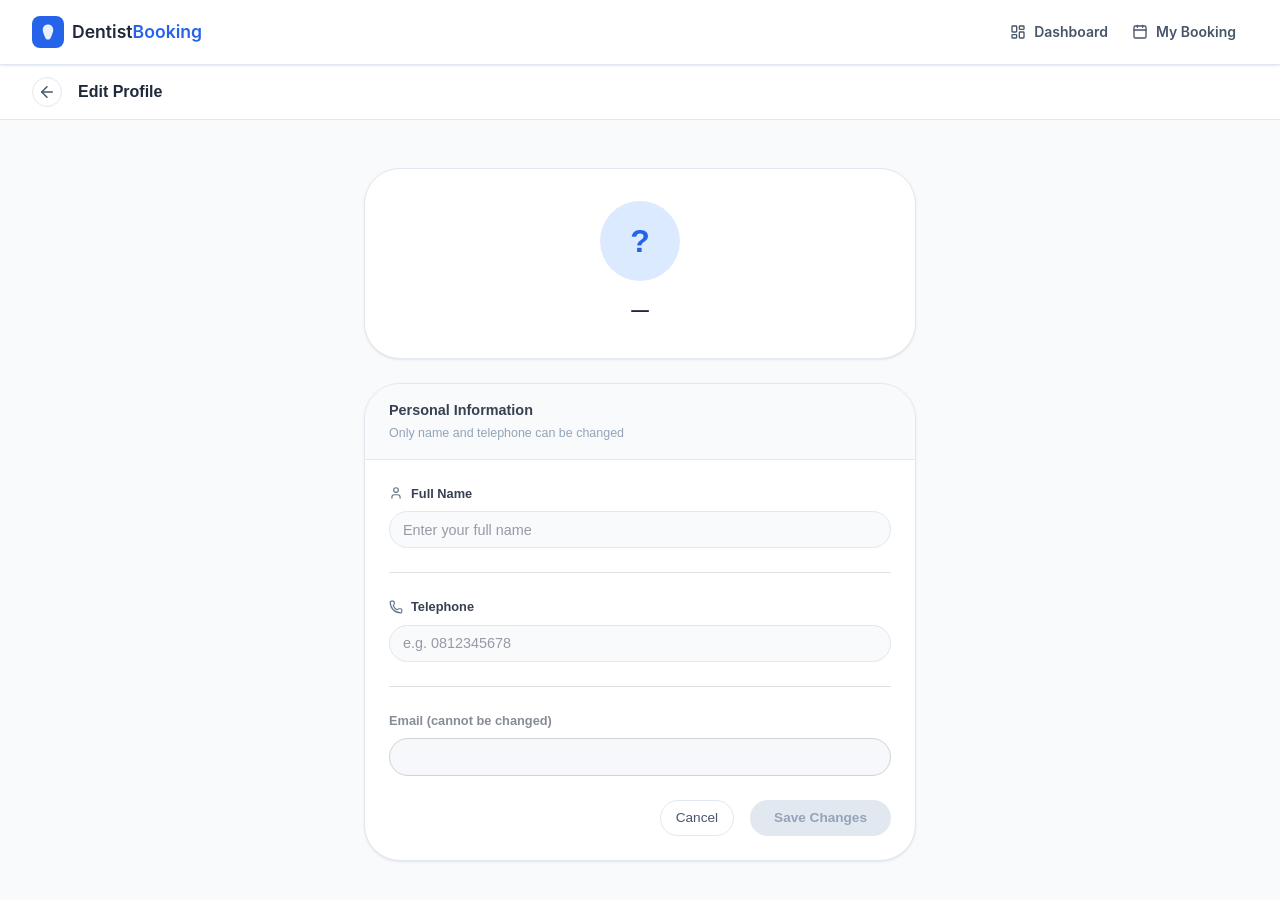
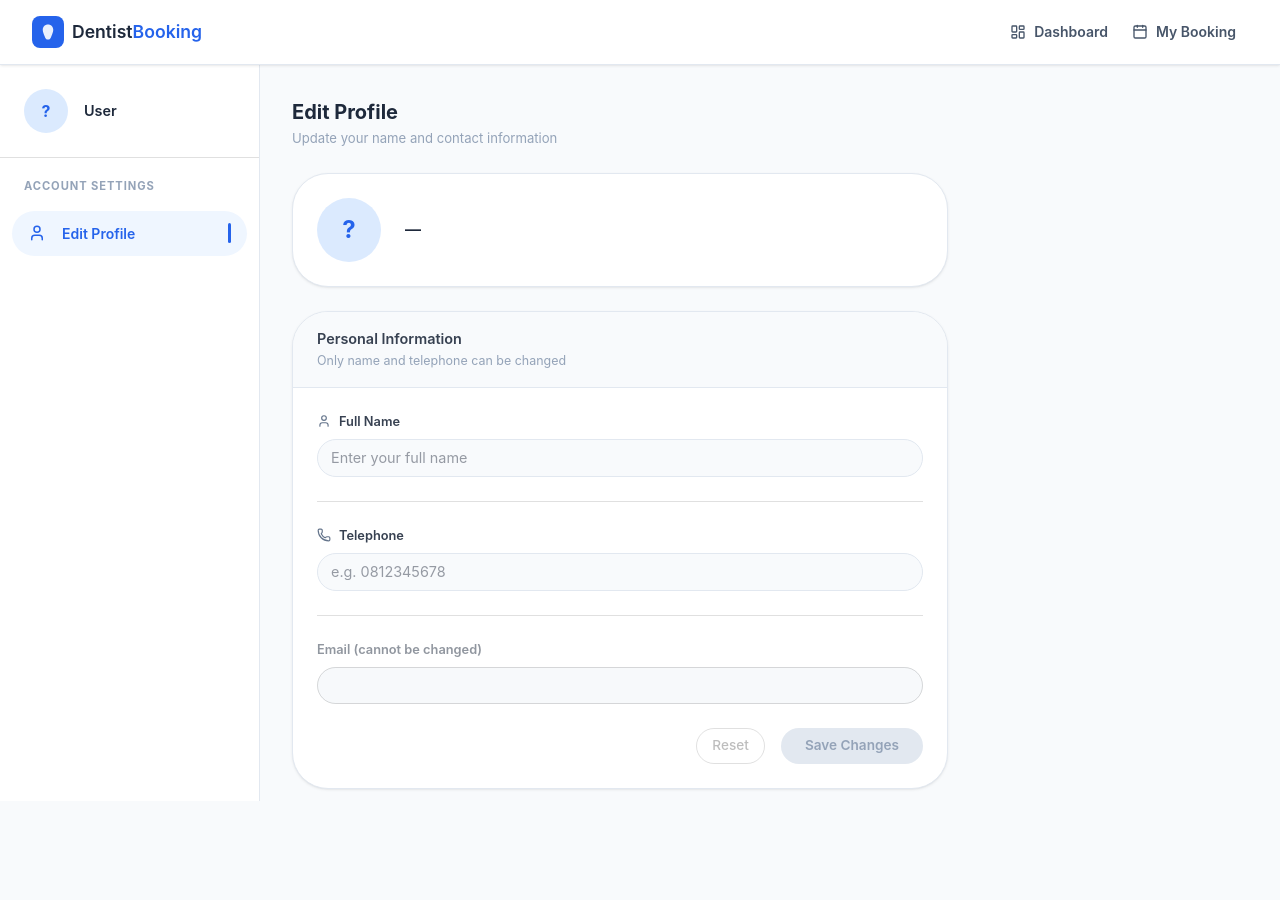
Before and after one commit to 2110503-CEDT68/se-project-fe-68-2-ruaymaiwailaew, a Next.js app: page /profile/edit in a window 1280 px wide. Shown: the top 900 px of the page. After the commit the page ends 865 px from the top, so only its background shows below. Built offline with nearby package versions, Linux system fonts and the light colour scheme; no server answers.

Commit message:
Parallel route

```diff
--- a/src/app/profile/edit/page.tsx
+++ b/src/app/profile/edit/page.tsx
@@ -1,26 +1,21 @@
 "use client";
 
 import { useState, useEffect } from "react";
-import { useRouter } from "next/navigation";
-import { useAuthUser } from "@/lib/useAuth";
-import { useUpdateProfile } from "@/lib/useAuth";
+import { useAuthUser,useUpdateProfile } from "@/lib/useAuth";
 import {
   Box,
-  Container,
   Typography,
   TextField,
   Button,
   Avatar,
-  Paper,
   Divider,
   Alert,
   CircularProgress,
-  IconButton,
+  Paper,
 } from "@mui/material";
-import { ArrowLeft, User, Phone, CheckCircle } from "lucide-react";
+import { User, Phone, CheckCircle } from "lucide-react";
 
 export default function EditProfilePage() {
-  const router = useRouter();
   const { user } = useAuthUser();
   const { updateProfile, isLoading, error } = useUpdateProfile();
 
@@ -30,7 +25,6 @@ export default function EditProfilePage() {
 
   const userInitial = user?.name?.charAt(0).toUpperCase() ?? "?";
 
-  // Pre-fill from session
   useEffect(() => {
     if (user) {
       setName(user.name ?? "");
@@ -38,105 +32,69 @@ export default function EditProfilePage() {
     }
   }, [user]);
 
+  const hasChanges =
+    name !== (user?.name ?? "") ||
+    telephone !== ((user as any)?.telephone ?? "");
+
   const handleSave = async () => {
     setSuccess(false);
     const result = await updateProfile({ name, telephone });
     if (result.success) setSuccess(true);
   };
 
-  const hasChanges =
-    name !== (user?.name ?? "") ||
-    telephone !== ((user as any)?.telephone ?? "");
-
   return (
-    <Box
-      sx={{
-        minHeight: "100vh",
-        bgcolor: "#f8fafc",
-        fontFamily: "'DM Sans', sans-serif",
-      }}
-    >
-      {/* Top bar */}
-      <Box
-        sx={{
-          bgcolor: "white",
-          borderBottom: "1px solid #e2e8f0",
-          px: { xs: 2, md: 4 },
-          py: 1.5,
-          display: "flex",
-          alignItems: "center",
-          gap: 2,
-          position: "sticky",
-          top: 0,
-          zIndex: 10,
-        }}
-      >
-        <IconButton
-          onClick={() => router.back()}
-          size="small"
-          sx={{
-            border: "1.5px solid #e2e8f0",
-            borderRadius: "50%",
-            color: "#475569",
-            "&:hover": { borderColor: "#2563eb", color: "#2563eb", bgcolor: "#eff6ff" },
-          }}
-        >
-          <ArrowLeft size={18} />
-        </IconButton>
-        <Typography sx={{ fontWeight: 600, color: "#1e293b", fontSize: "1rem" }}>
+    <Box>
+      {/* Page header */}
+      <Box sx={{ mb: 3 }}>
+        <Typography sx={{ fontWeight: 700, color: "#1e293b", fontSize: "1.25rem" }}>
           Edit Profile
+        </Typography>
+        <Typography sx={{ color: "#94a3b8", fontSize: "0.82rem", mt: 0.3 }}>
+          Update your name and contact information
         </Typography>
       </Box>
 
-      <Container maxWidth="sm" sx={{ py: { xs: 4, md: 6 } }}>
-        {/* Avatar section */}
+      {/* Avatar card */}
       <Paper
         elevation={0}
         sx={{
           border: "1px solid #e2e8f0",
           borderRadius: 3,
-            p: 4,
+          p: 3,
           mb: 3,
           display: "flex",
-            flexDirection: "column",
           alignItems: "center",
-            gap: 2,
+          gap: 3,
           bgcolor: "white",
         }}
       >
         <Avatar
           sx={{
-              width: 80,
-              height: 80,
+            width: 64,
+            height: 64,
             bgcolor: "#dbeafe",
             color: "#2563eb",
-              fontSize: "2rem",
+            fontSize: "1.5rem",
             fontWeight: 700,
           }}
         >
           {userInitial}
         </Avatar>
-          <Box sx={{ textAlign: "center" }}>
-            <Typography sx={{ fontWeight: 600, color: "#1e293b", fontSize: "1.1rem" }}>
+        <Box>
+          <Typography sx={{ fontWeight: 600, color: "#1e293b", fontSize: "1rem" }}>
             {user?.name ?? "—"}
           </Typography>
-            <Typography sx={{ color: "#94a3b8", fontSize: "0.82rem", mt: 0.3 }}>
+          <Typography sx={{ color: "#94a3b8", fontSize: "0.8rem", mt: 0.3 }}>
             {user?.email ?? ""}
           </Typography>
         </Box>
       </Paper>
 
-        {/* Form section */}
+      {/* Form card */}
       <Paper
         elevation={0}
-          sx={{
-            border: "1px solid #e2e8f0",
-            borderRadius: 3,
-            overflow: "hidden",
-            bgcolor: "white",
-          }}
+        sx={{ border: "1px solid #e2e8f0", borderRadius: 3, overflow: "hidden", bgcolor: "white" }}
       >
-          {/* Section header */}
         <Box sx={{ px: 3, py: 2, bgcolor: "#f8fafc", borderBottom: "1px solid #e2e8f0" }}>
           <Typography sx={{ fontWeight: 600, color: "#374151", fontSize: "0.9rem" }}>
             Personal Information
@@ -147,7 +105,7 @@ export default function EditProfilePage() {
         </Box>
 
         <Box sx={{ px: 3, py: 3, display: "flex", flexDirection: "column", gap: 3 }}>
-            {/* Name field */}
+          {/* Name */}
           <Box>
             <Box sx={{ display: "flex", alignItems: "center", gap: 1, mb: 1 }}>
               <User size={14} color="#64748b" />
@@ -174,7 +132,7 @@ export default function EditProfilePage() {
 
           <Divider />
 
-            {/* Telephone field */}
+          {/* Telephone */}
           <Box>
             <Box sx={{ display: "flex", alignItems: "center", gap: 1, mb: 1 }}>
               <Phone size={14} color="#64748b" />
@@ -200,9 +158,10 @@ export default function EditProfilePage() {
             />
           </Box>
 
+          <Divider />
+
           {/* Email — read only */}
-            <Divider />
-            <Box sx={{ opacity: 0.6 }}>
+          <Box sx={{ opacity: 0.55 }}>
             <Typography sx={{ fontSize: "0.8rem", fontWeight: 600, color: "#374151", mb: 1 }}>
               Email (cannot be changed)
             </Typography>
@@ -212,17 +171,13 @@ export default function EditProfilePage() {
               disabled
               size="small"
               sx={{
-                  "& .MuiOutlinedInput-root": {
-                    borderRadius: 2,
-                    fontSize: "0.9rem",
-                    bgcolor: "#f1f5f9",
-                  },
+                "& .MuiOutlinedInput-root": { borderRadius: 2, fontSize: "0.9rem", bgcolor: "#f1f5f9" },
               }}
             />
           </Box>
         </Box>
 
-          {/* Alerts + Save button */}
+        {/* Alerts + actions */}
         <Box sx={{ px: 3, pb: 3, display: "flex", flexDirection: "column", gap: 2 }}>
           {error && (
             <Alert severity="error" sx={{ borderRadius: 2, fontSize: "0.82rem" }}>
@@ -230,19 +185,19 @@ export default function EditProfilePage() {
             </Alert>
           )}
           {success && (
-              <Alert
-                severity="success"
-                icon={<CheckCircle size={16} />}
-                sx={{ borderRadius: 2, fontSize: "0.82rem" }}
-              >
+            <Alert severity="success" icon={<CheckCircle size={16} />} sx={{ borderRadius: 2, fontSize: "0.82rem" }}>
               Profile updated successfully
             </Alert>
           )}
-
           <Box sx={{ display: "flex", gap: 2, justifyContent: "flex-end" }}>
             <Button
               variant="outlined"
-                onClick={() => router.back()}
+              onClick={() => {
+                setName(user?.name ?? "");
+                setTelephone((user as any)?.telephone ?? "");
+                setSuccess(false);
+              }}
+              disabled={!hasChanges}
               sx={{
                 borderRadius: 2,
                 borderColor: "#e2e8f0",
@@ -253,7 +208,7 @@ export default function EditProfilePage() {
                 "&:hover": { borderColor: "#94a3b8", bgcolor: "#f8fafc" },
               }}
             >
-                Cancel
+              Reset
             </Button>
             <Button
               variant="contained"
@@ -271,16 +226,11 @@ export default function EditProfilePage() {
                 "&:disabled": { bgcolor: "#e2e8f0", color: "#94a3b8" },
               }}
             >
-                {isLoading ? (
-                  <CircularProgress size={16} sx={{ color: "white" }} />
-                ) : (
-                  "Save Changes"
-                )}
+              {isLoading ? <CircularProgress size={16} sx={{ color: "white" }} /> : "Save Changes"}
             </Button>
           </Box>
         </Box>
       </Paper>
-      </Container>
     </Box>
   );
 }
--- /dev/null
+++ b/src/app/profile/layout.tsx
@@ -0,0 +1,198 @@
+"use client";
+
+import { usePathname, useRouter } from "next/navigation";
+import { ReactNode } from "react";
+import {
+  Box,
+  List,
+  ListItem,
+  ListItemButton,
+  ListItemIcon,
+  ListItemText,
+  Typography,
+  Avatar,
+  Divider,
+} from "@mui/material";
+import { User, Shield, Bell } from "lucide-react";
+import { useAuthUser } from "@/lib/useAuth";
+
+const NAV_ITEMS = [
+  {
+    label: "Edit Profile",
+    href: "/profile/edit",
+    icon: <User size={18} />,
+  },
+];
+
+export default function ProfileLayout({ children }: { children: ReactNode }) {
+  const pathname = usePathname();
+  const router = useRouter();
+  const { user } = useAuthUser();
+
+  const userInitial = user?.name?.charAt(0).toUpperCase() ?? "?";
+
+  return (
+    <Box
+      sx={{
+        minHeight: "100vh",
+        bgcolor: "#f8fafc",
+        display: "flex",
+        flexDirection: { xs: "column", md: "row" },
+      }}
+    >
+      {/* ── Sidebar ── */}
+      <Box
+        component="aside"
+        sx={{
+          width: { xs: "100%", md: 260 },
+          flexShrink: 0,
+          bgcolor: "white",
+          borderRight: { md: "1px solid #e2e8f0" },
+          borderBottom: { xs: "1px solid #e2e8f0", md: "none" },
+          display: "flex",
+          flexDirection: "column",
+          position: { md: "sticky" },
+          top: { md: 64 }, // height of your Navbar
+          height: { md: "calc(100vh - 64px)" },
+        }}
+      >
+        {/* User summary */}
+        <Box
+          sx={{
+            px: 3,
+            py: 3,
+            display: "flex",
+            alignItems: "center",
+            gap: 2,
+          }}
+        >
+          <Avatar
+            sx={{
+              width: 44,
+              height: 44,
+              bgcolor: "#dbeafe",
+              color: "#2563eb",
+              fontWeight: 700,
+              fontSize: "1rem",
+            }}
+          >
+            {userInitial}
+          </Avatar>
+          <Box sx={{ overflow: "hidden" }}>
+            <Typography
+              sx={{
+                fontWeight: 600,
+                color: "#1e293b",
+                fontSize: "0.9rem",
+                whiteSpace: "nowrap",
+                overflow: "hidden",
+                textOverflow: "ellipsis",
+              }}
+            >
+              {user?.name ?? "User"}
+            </Typography>
+            <Typography
+              sx={{
+                color: "#94a3b8",
+                fontSize: "0.75rem",
+                whiteSpace: "nowrap",
+                overflow: "hidden",
+                textOverflow: "ellipsis",
+              }}
+            >
+              {user?.email ?? ""}
+            </Typography>
+          </Box>
+        </Box>
+
+        <Divider />
+
+        {/* Section label */}
+        <Box sx={{ px: 3, pt: 2.5, pb: 1 }}>
+          <Typography
+            sx={{
+              fontSize: "0.7rem",
+              fontWeight: 700,
+              color: "#94a3b8",
+              textTransform: "uppercase",
+              letterSpacing: "0.08em",
+            }}
+          >
+            Account Settings
+          </Typography>
+        </Box>
+
+        {/* Nav items */}
+        <List sx={{ px: 1.5, flex: 1 }}>
+          {NAV_ITEMS.map((item) => {
+            const active = pathname === item.href;
+            return (
+              <ListItem key={item.href} disablePadding sx={{ mb: 0.5 }}>
+                <ListItemButton
+                  onClick={() => router.push(item.href)}
+                  sx={{
+                    borderRadius: 2,
+                    px: 2,
+                    py: 1,
+                    bgcolor: active ? "#eff6ff" : "transparent",
+                    color: active ? "#2563eb" : "#475569",
+                    "&:hover": {
+                      bgcolor: active ? "#eff6ff" : "#f8fafc",
+                      color: active ? "#2563eb" : "#1e293b",
+                    },
+                    transition: "all 0.15s",
+                  }}
+                >
+                  <ListItemIcon
+                    sx={{
+                      minWidth: 34,
+                      color: active ? "#2563eb" : "#94a3b8",
+                    }}
+                  >
+                    {item.icon}
+                  </ListItemIcon>
+                  <ListItemText
+                    primary={item.label}
+                    slotProps={{
+                      primary: {
+                        sx: {
+                          fontSize: "0.875rem",
+                          fontWeight: active ? 600 : 500,
+                          color: "inherit",
+                        },
+                      },
+                    }}
+                  />
+                  {active && (
+                    <Box
+                      sx={{
+                        width: 3,
+                        height: 20,
+                        bgcolor: "#2563eb",
+                        borderRadius: 4,
+                        ml: 1,
+                      }}
+                    />
+                  )}
+                </ListItemButton>
+              </ListItem>
+            );
+          })}
+        </List>
+      </Box>
+
+      {/* ── Main content ── */}
+      <Box
+        component="main"
+        sx={{
+          flex: 1,
+          minWidth: 0,
+          p: { xs: 2, md: 4 },
+          maxWidth: { md: 720 },
+        }}
+      >
+        {children}
+      </Box>
+    </Box>
+  );
+}
--- /dev/null
+++ b/src/app/profile/page.tsx
@@ -0,0 +1,6 @@
+import { redirect } from "next/navigation";
+
+// /profile → redirect to /profile/edit by default
+export default function ProfilePage() {
+  redirect("/profile/edit");
+}
```
Lines whose indentation alone changed are shown as unchanged.
